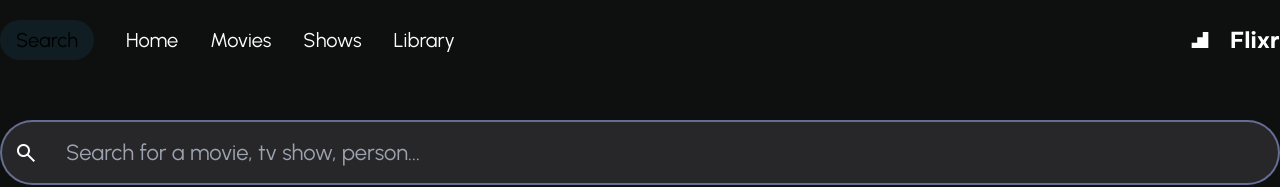
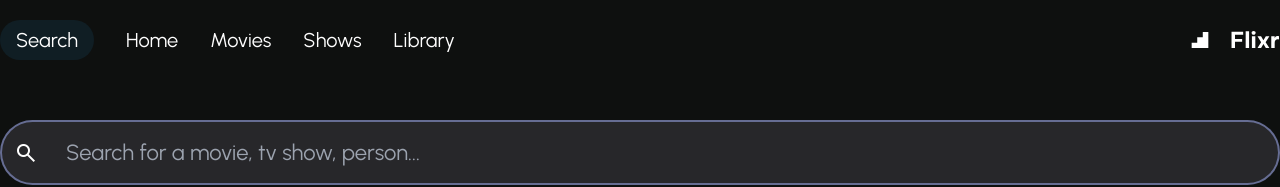
Before and after one commit to apo-ll/what-to-watch, a Next.js app: page /Search in a window 1280 px wide. Shown: the top 187 px of the page. Built offline with nearby package versions, Linux system fonts and the light colour scheme; no server answers.

Commit message:
adding feature

```diff
--- a/components/main-nav.jsx
+++ b/components/main-nav.jsx
@@ -22,7 +22,7 @@ export const MainNav = () => {
                 href={item.link}
                 className={`${
                   pathname === item.link
-                    ? "text-black  px-[16px] py-[6px] bg-[#144056]/30 hover:bg-[#144056] hover:transition transition hover:duration-300 hover:ease-in-out rounded-full"
+                    ? "text-white  px-[16px] py-[6px] bg-[#144056]/30 hover:bg-[#144056] hover:transition transition hover:duration-300 hover:ease-in-out rounded-full"
                     : "text-white hover:text-white/50 hover:transition transition hover:duration-300 hover:ease-in-out"
                 }`}
               >
```
